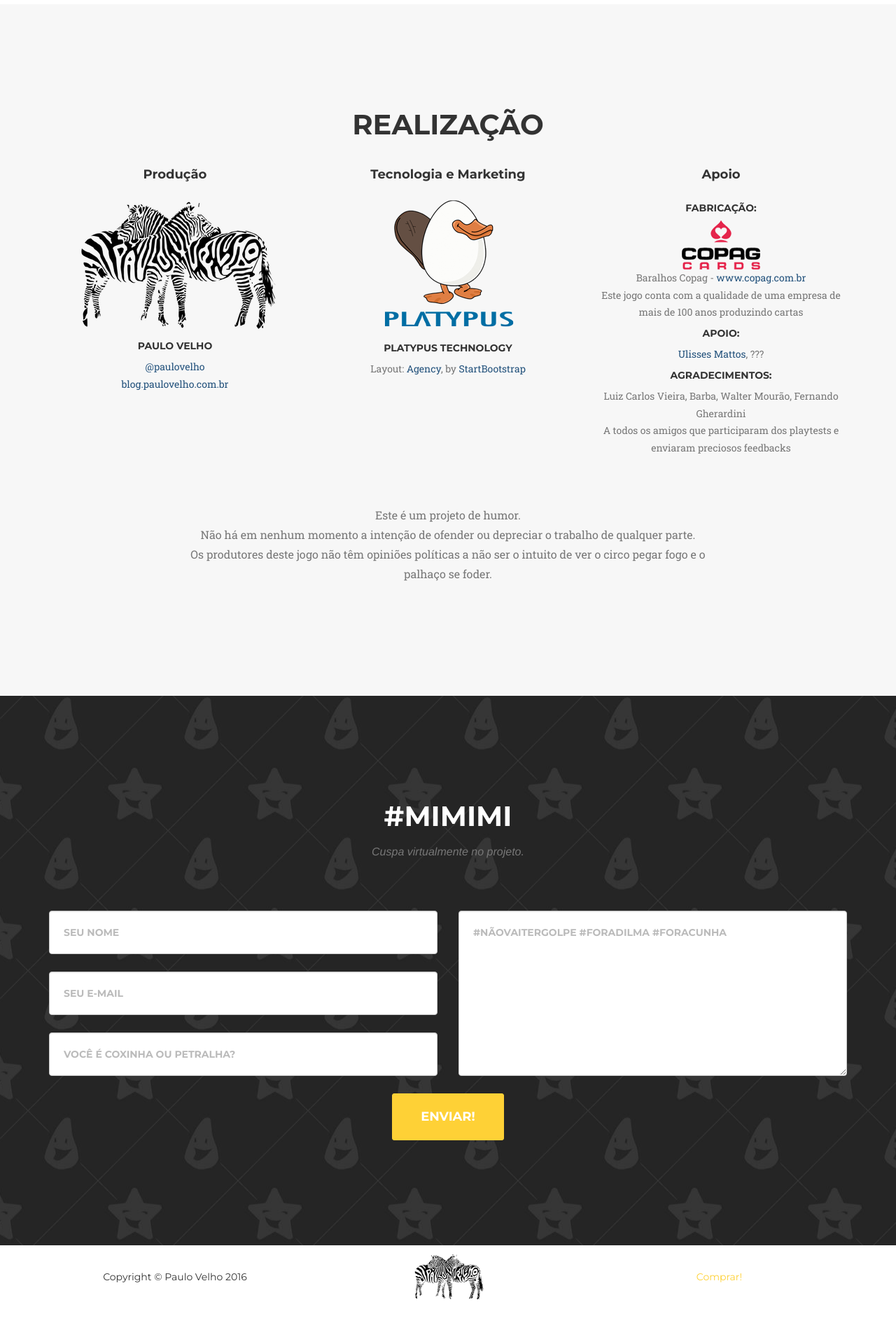
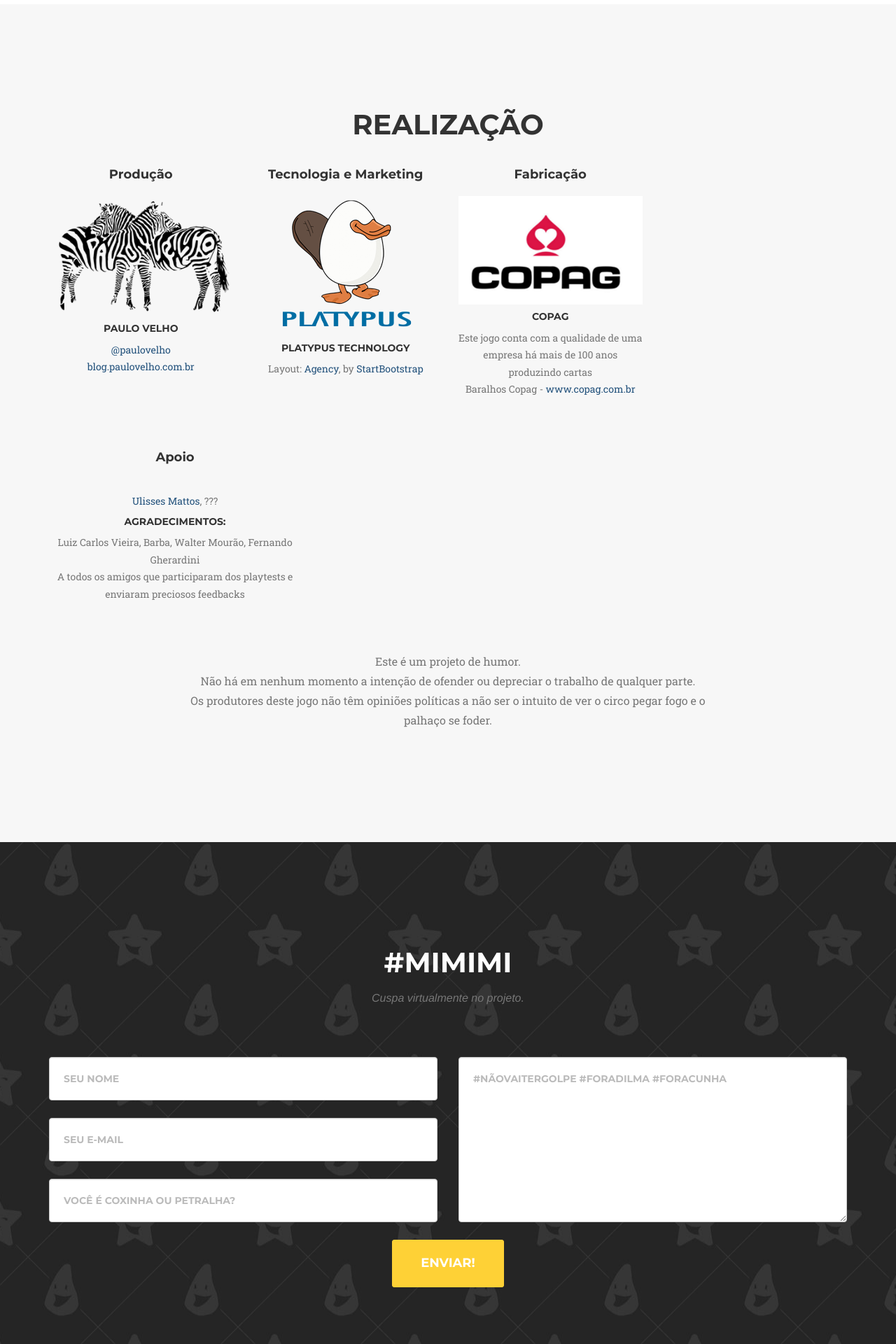
Before and after one commit to paulovelho/LavaJatoCardGame, a PHP site: page / in a window 1280 px wide. Shown: the part 4080-6000 px from the top of the page at 70% size. Before the commit the page ends 5937 px from the top, so only its background shows below. Run offline with PHP 8.4, Linux system fonts and the light colour scheme; some libraries are stand-ins or nearby versions; some web fonts are replaced.

Commit message:
dozens of small fixes

```diff
--- a/css/lavajato.css
+++ b/css/lavajato.css
@@ -49,3 +49,7 @@ footer a.zebras img{
 		margin-top: 10px;
 	}
 }
+
+li {
+	text-align: left;
+}
--- a/sections/creditos.php
+++ b/sections/creditos.php
@@ -7,7 +7,7 @@
             </div>
         </div>
         <div class="row">
-            <div class="col-sm-4">
+            <div class="col-sm-3">
                 <div class="team-member">
                     <h4>Produção</h4>
                     <br/>
@@ -19,7 +19,7 @@
                     </p>
                 </div>
             </div>
-            <div class="col-sm-4">
+            <div class="col-sm-3">
                 <div class="team-member">
                     <h4>Tecnologia e Marketing</h4>
                     <br/>
@@ -31,17 +31,22 @@
                     </p>
                 </div>
             </div>
+            <div class="col-sm-3">
+                <div class="team-member">
+                    <h4>Fabricação</h4>
+                    <br/>
+                    <img src="images/copag.png" class="img-responsive" alt="">
+                    <h5>Copag</h5>
+                    <p class="text-muted">
+                        Este jogo conta com a qualidade de uma empresa há mais de 100 anos produzindo cartas<br/>
+                        Baralhos Copag - <a href="http://copag.com.br/" target="_blank">www.copag.com.br</a>
+                    </p>
+                </div>
+            </div>
             <div class="col-sm-4">
                 <div class="team-member">
                     <h4>Apoio</h4>
-                    <br/>
-                    <h5>Fabricação:</h5>
-                    <p class="text-muted">
-                        <img src="images/copag.png" alt="Copag" title="Copag"/><br/>
-                        Baralhos Copag - <a href="http://copag.com.br/" target="_blank">www.copag.com.br</a><br/>
-                        Este jogo conta com a qualidade de uma empresa de mais de 100 anos produzindo cartas
-                    </p>
-                    <h5>Apoio:</h5>
+                    <br/><br/>
                     <p class="text-muted">
                         <a href="https://twitter.com/ulissesmattos" target="_blank">Ulisses Mattos</a>, ???<br/>
                     </p>
```
Also changed, not shown: images/copag.png.
